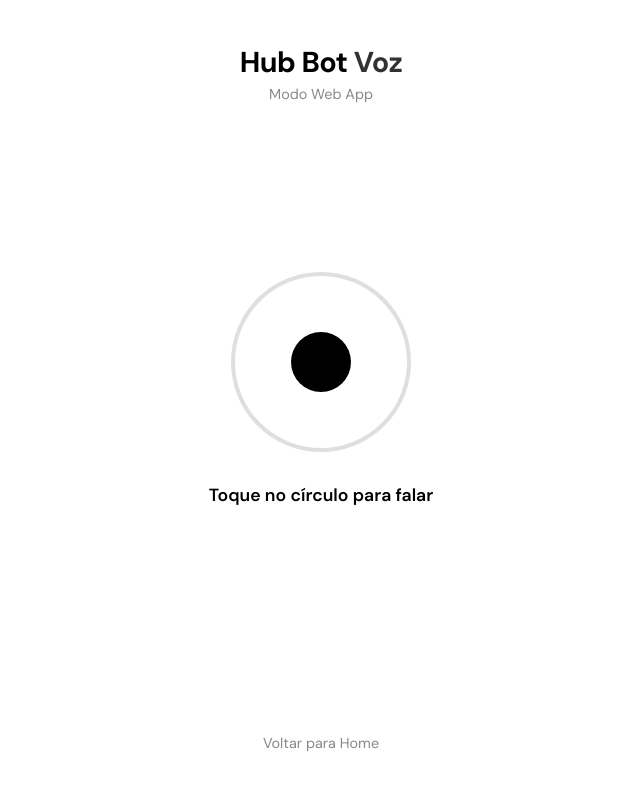
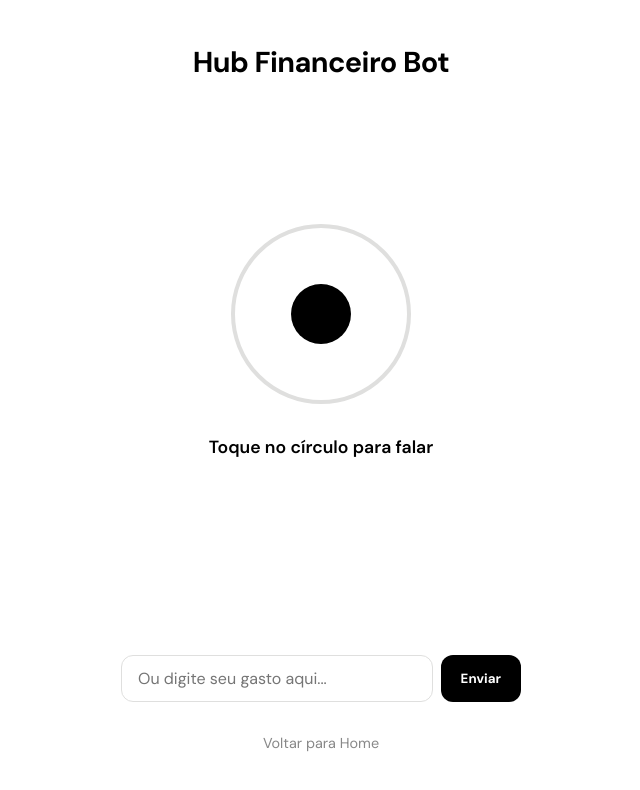
Before and after one commit to oipedrori/hubfinanceiro, a Next.js app: page /bot in a window 1280 px wide. Shown: the top 790 px of the page, without its empty margins (319-959 px from the left). Built offline with nearby package versions, Linux system fonts and the light colour scheme.

Commit message:
feat: adiciona input de texto como fallback no bot de voz e atualiza titulo

```diff
--- a/app/bot/page.tsx
+++ b/app/bot/page.tsx
@@ -9,6 +9,7 @@ export default function VoiceBotPage() {
   const [transcription, setTranscription] = useState('');
   const [response, setResponse] = useState('');
   const [secretKey, setSecretKey] = useState<string | null>(null);
+  const [textInput, setTextInput] = useState('');
 
   const recognitionRef = useRef<any>(null);
 
@@ -44,6 +45,14 @@ export default function VoiceBotPage() {
       setStatus('Seu navegador não suporta reconhecimento de voz.');
     }
   }, []);
+
+  const handleTextSubmit = (e: React.FormEvent) => {
+    e.preventDefault();
+    if (!textInput.trim()) return;
+    setTranscription(textInput);
+    processVoice(textInput);
+    setTextInput('');
+  };
 
   const startListening = () => {
     if (!recognitionRef.current) return;
@@ -94,8 +103,7 @@ export default function VoiceBotPage() {
   return (
     <main className="main" style={{ justifyContent: 'space-between', padding: '3rem 2rem' }}>
       <div style={{ textAlign: 'center', width: '100%' }}>
-         <h1 className="hero-title" style={{ fontSize: '1.8rem', marginBottom: '0.5rem' }}>Hub Bot <span>Voz</span></h1>
-         <p style={{ color: '#888888', fontSize: '0.9rem' }}>Modo Web App</p>
+         <h1 className="hero-title" style={{ fontSize: '1.8rem', marginBottom: '0.5rem' }}>Hub Financeiro Bot</h1>
       </div>
 
       <div style={{ display: 'flex', flexDirection: 'column', alignItems: 'center', gap: '2rem', width: '100%' }}>
@@ -139,6 +147,19 @@ export default function VoiceBotPage() {
           </div>
         )}
 
+        <form onSubmit={handleTextSubmit} style={{ marginBottom: '2rem', display: 'flex', gap: '8px' }}>
+          <input
+            type="text"
+            value={textInput}
+            onChange={(e) => setTextInput(e.target.value)}
+            placeholder="Ou digite seu gasto aqui..."
+            style={{ flex: 1, padding: '12px 16px', borderRadius: '12px', border: '1px solid var(--border)', background: 'transparent', color: 'var(--foreground)', fontSize: '1rem', outline: 'none' }}
+          />
+          <button type="submit" style={{ background: 'var(--foreground)', color: 'var(--background)', border: 'none', borderRadius: '12px', padding: '0 20px', fontWeight: 'bold', cursor: 'pointer' }}>
+            Enviar
+          </button>
+        </form>
+
         <Link href="/" style={{ color: '#888888', fontSize: '0.9rem', display: 'block', textAlign: 'center' }}>
           Voltar para Home
         </Link>
```
